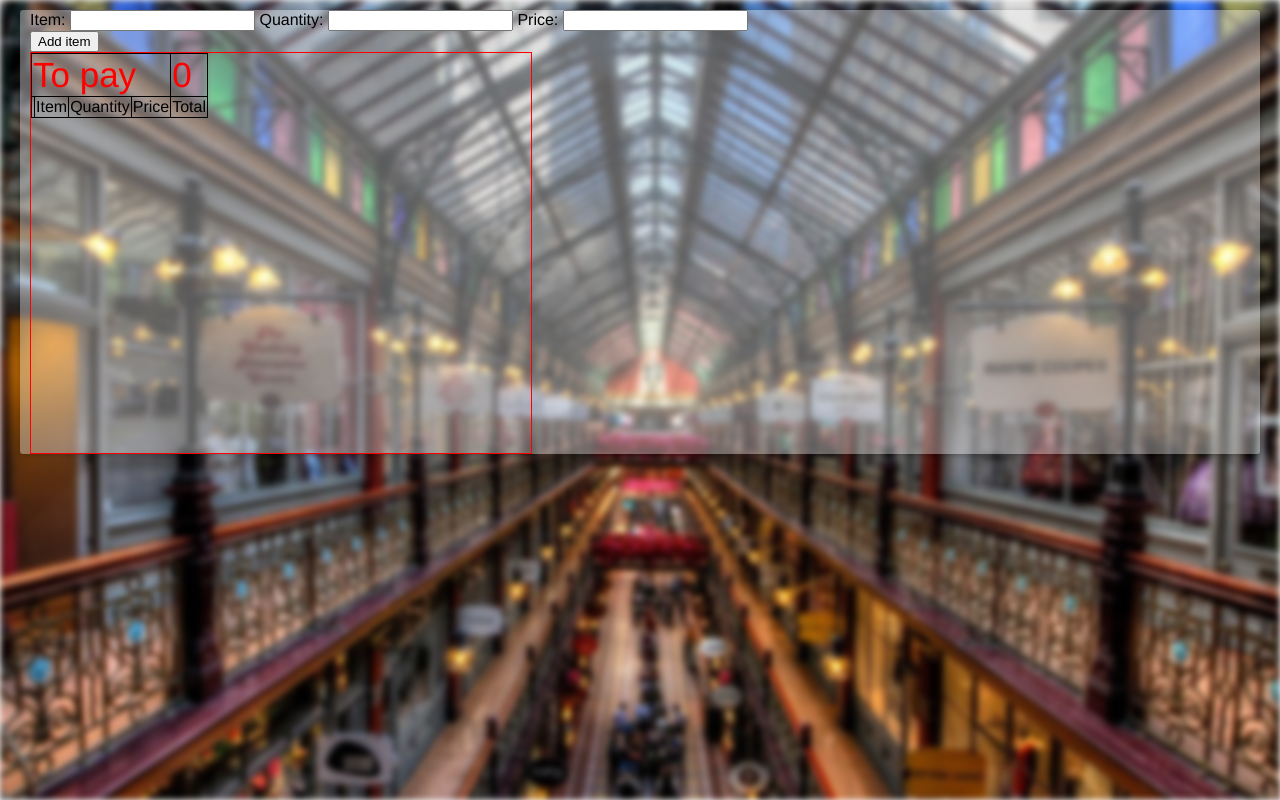
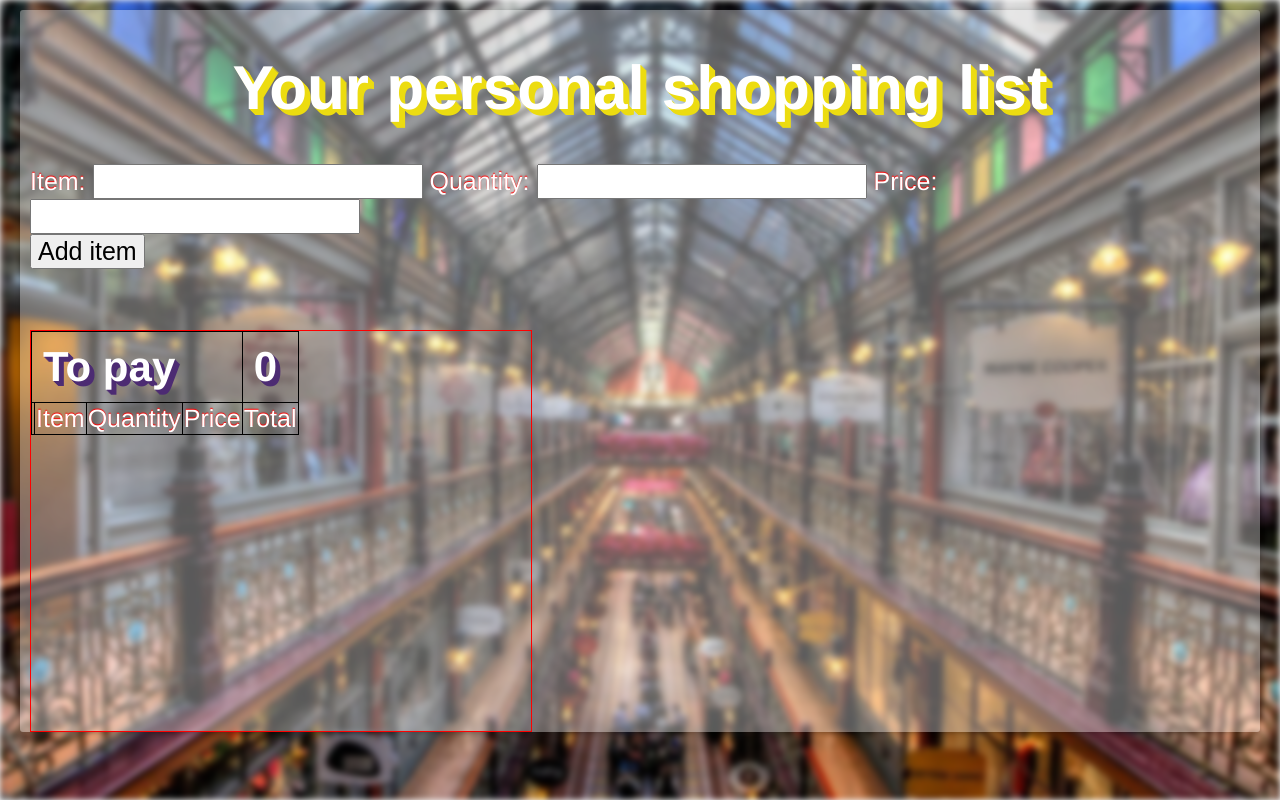
Before and after one commit to p-sara/shopping-list, a plain HTML site: page index.html in a window 1280 px wide. Drawn offline with Linux system fonts and the light colour scheme.

Commit message:
firs commit on notebook

```diff
--- a/css/style.css
+++ b/css/style.css
@@ -29,23 +29,56 @@ body {
   z-index: 2;
   padding: 0 10px;
 }
+h1 {
+  color: white;
+   font: bold 62px Helvetica, Arial, Sans-Serif;
+    text-align:center;
+   text-shadow: 1px 1px #ECDC11,
+                2px 2px #ECDC11,
+                3px 3px #ECDC11,
+                4px 4px #ECDC11,
+                5px 5px #ECDC11,
+                6px 6px #ECDC11;
+}
+.add {
+    font-size: 25px;
+    color:white;
+    text-shadow: 0 -.04em .04em red;
+}
 table, tr, td {
     border:1px solid black;
     margin: 0;
     border-collapse:collapse;
     padding: 1px;
 }
-.to_pay {
-  font-size:35px;
-  color:red;
+input {
+    font-size:25px;
 }
 .table {
   height:400px;
   width:500px;
   border: 1px solid red;
   overflow:auto;
+  text-align:right;
+    font-size: 25px;
+    color:white;
+    text-shadow: 0 -.04em .04em red;
+    margin-top:5%;
 }
+.to_pay {
+  color: white;
+   font: bold 42px Helvetica, Arial, Sans-Serif;
+    text-align:left;
+   text-shadow: 1px 1px #4D2C73,
+                2px 2px #4D2C73,
+                3px 3px #4D2C73,
+                4px 4px #4D2C73,
+                5px 5px #4D2C73;
 
+}
+.to_pay p {
+   margin:10px;
+}
 .strike {
    text-decoration: line-through;
 }
--- a/index.html
+++ b/index.html
@@ -11,6 +11,7 @@
     <body>
       <div class="background-image"></div>
       <div class="content">
+          <h1>Your personal shopping list</h1>
     <div class="add">
         <label id="item">Item:</label>
         <input type="text" id="product">
@@ -23,8 +24,8 @@
         <div class="table">
         <table>
           <tr class="to_pay">
-            <td colspan="4">To pay</td>
-            <td id="howMuch">0</td>
+              <td colspan="4"><p>To pay</p></td>
+            <td id="howMuch"><p>0</p></td>
           </tr>
           <tr>
             <td></td>
```
